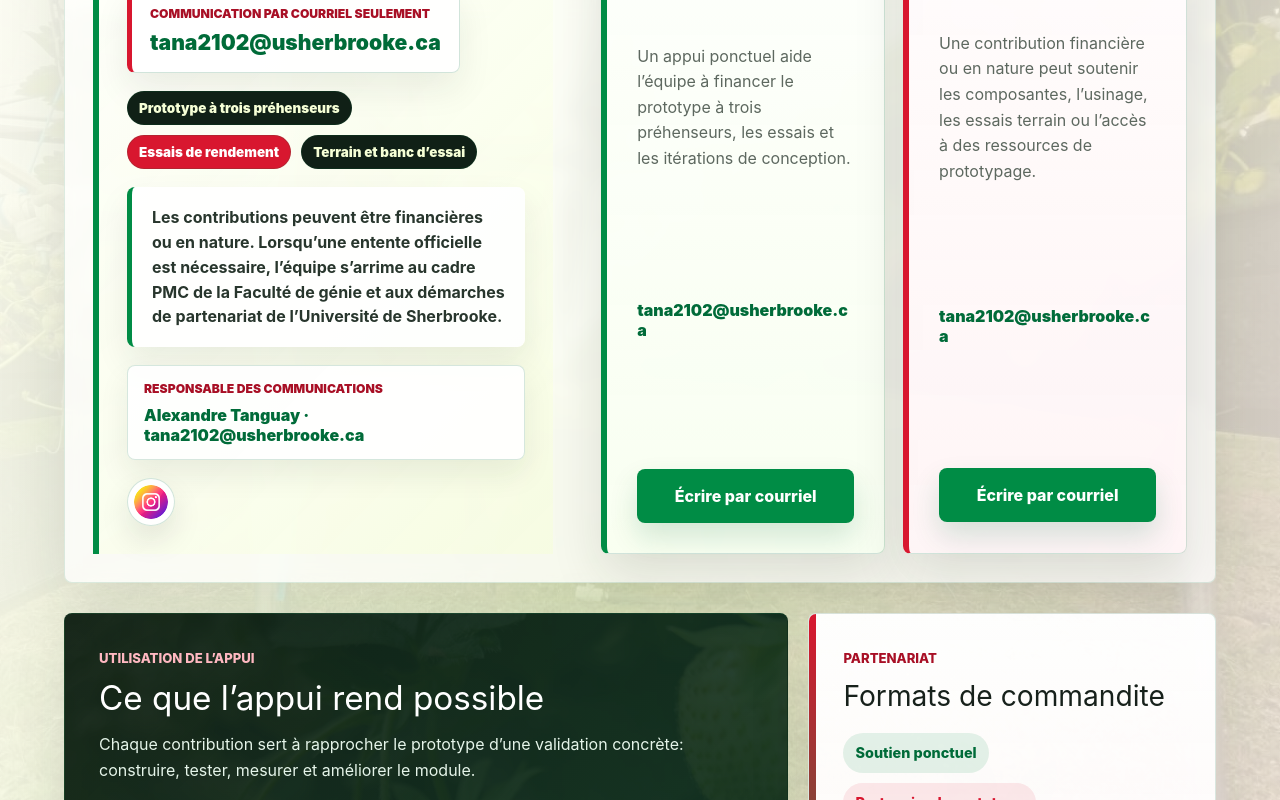
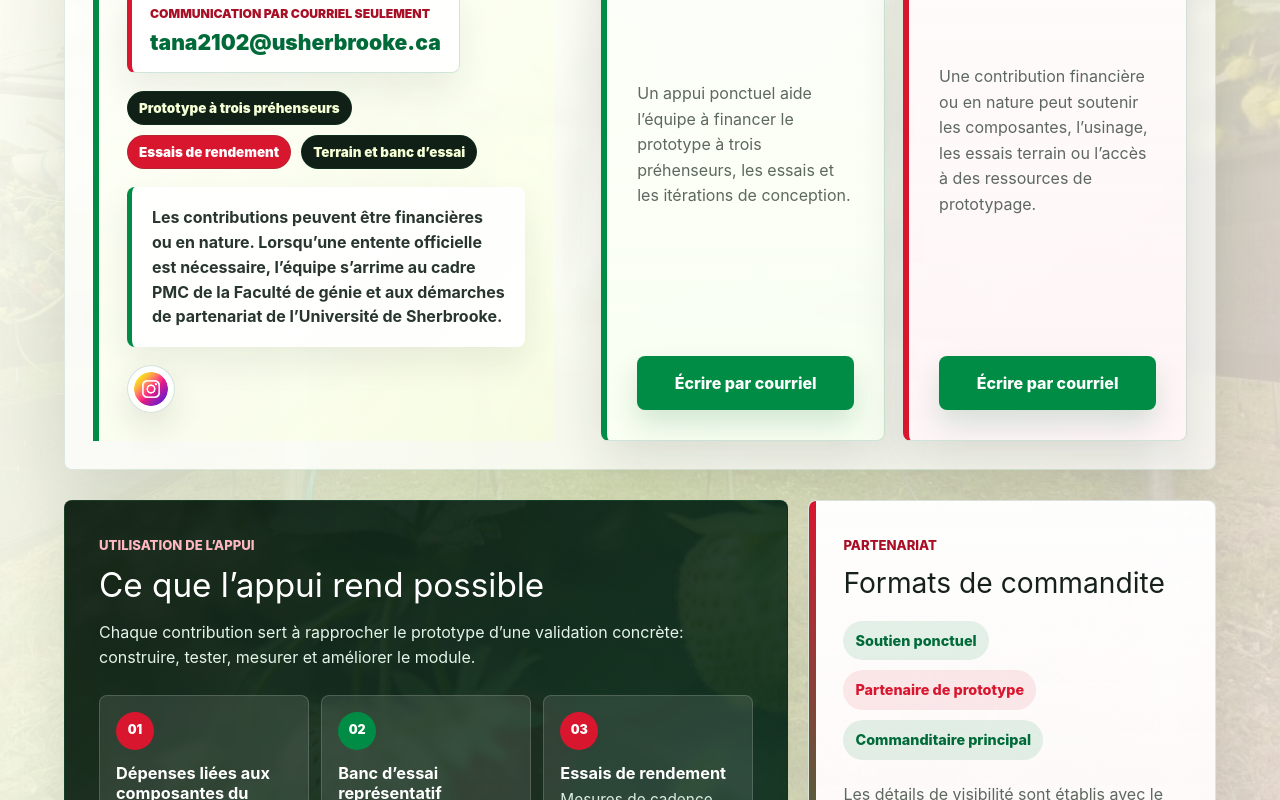
Before and after one commit to Alexandre2102/cobeq, a Next.js app: page / in a window 1280 px wide. Shown: the part 8612-9412 px from the top of the page. Built offline with nearby package versions, Linux system fonts and the light colour scheme.

Commit message:
Reduce repeated contact email in support section

```diff
--- a/app/globals.css
+++ b/app/globals.css
@@ -1364,19 +1364,6 @@ h1 {
   overflow-wrap: anywhere;
 }
 
-.support-contact {
-  display: grid;
-  gap: 6px;
-  width: fit-content;
-  max-width: 100%;
-  padding: 14px 16px;
-  border: 1px solid rgba(0, 107, 57, 0.16);
-  border-radius: 8px;
-  background: rgba(255, 255, 255, 0.9);
-  box-shadow: 0 14px 30px rgba(23, 33, 27, 0.08);
-}
-
-.support-contact span,
 .footer-contact span {
   color: var(--red-dark);
   font-size: 0.76rem;
@@ -1385,7 +1372,6 @@ h1 {
   text-transform: uppercase;
 }
 
-.support-contact a,
 .footer-contact a {
   color: var(--green-dark);
   font-weight: 900;
@@ -1393,7 +1379,6 @@ h1 {
   overflow-wrap: anywhere;
 }
 
-.support-contact a:hover,
 .footer-contact a:hover {
   color: var(--red-dark);
 }
@@ -1497,20 +1482,6 @@ h1 {
 .support-card p {
   text-align: left;
   hyphens: none;
-}
-
-.support-card-email {
-  display: inline-flex;
-  width: fit-content;
-  max-width: 100%;
-  color: var(--green-dark);
-  font-weight: 900;
-  line-height: 1.25;
-  overflow-wrap: anywhere;
-}
-
-.support-card-email:hover {
-  color: var(--red-dark);
 }
 
 .support-card .button {
--- a/app/page.tsx
+++ b/app/page.tsx
@@ -513,10 +513,6 @@ export default function Home() {
             <div className="support-note">
               Les contributions peuvent être financières ou en nature. Lorsqu’une entente officielle est nécessaire, l’équipe s’arrime au cadre PMC de la Faculté de génie et aux démarches de partenariat de l’Université de Sherbrooke.
             </div>
-            <div className="support-contact">
-              <span>{communicationContact.role}</span>
-              <a href={`mailto:${communicationContact.email}`}>{communicationContact.name} · {communicationContact.email}</a>
-            </div>
             <a className="social-link instagram-icon-link" href="https://www.instagram.com/cobeq.ca/" target="_blank" rel="noreferrer" aria-label="Instagram COBEQ">
               <img src="/brand/instagram-couleur.png" alt="" />
             </a>
@@ -545,9 +541,6 @@ export default function Home() {
                   </span>
                 </div>
                 <p>{option.text}</p>
-                <a href={option.href} className="support-card-email">
-                  {communicationContact.email}
-                </a>
                 <a href={option.href} className="button primary">{option.action}</a>
               </article>
             ))}
```
Also changed, not shown: 5 other files (tests, documents, lock files or other folders).
